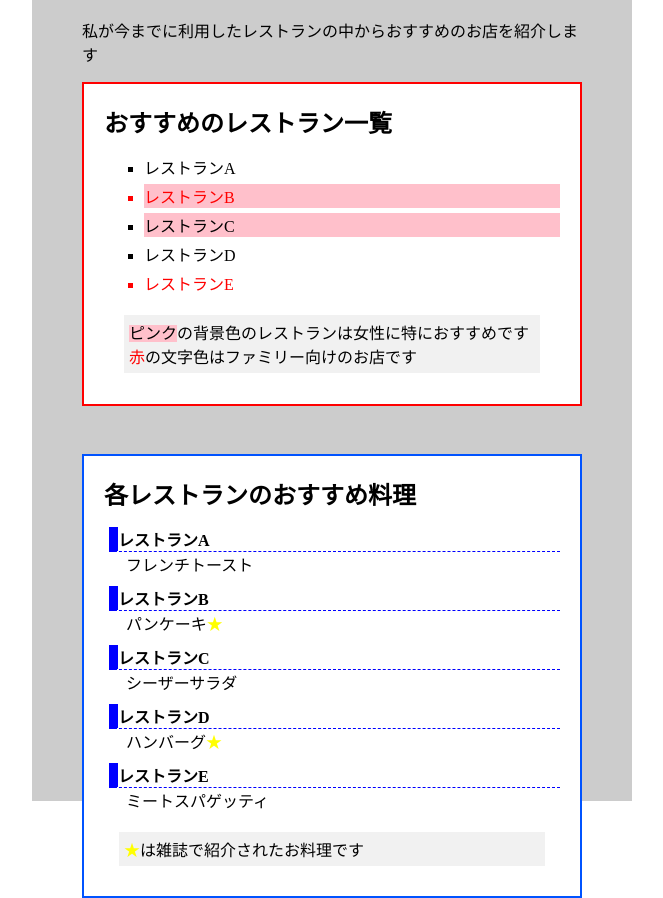
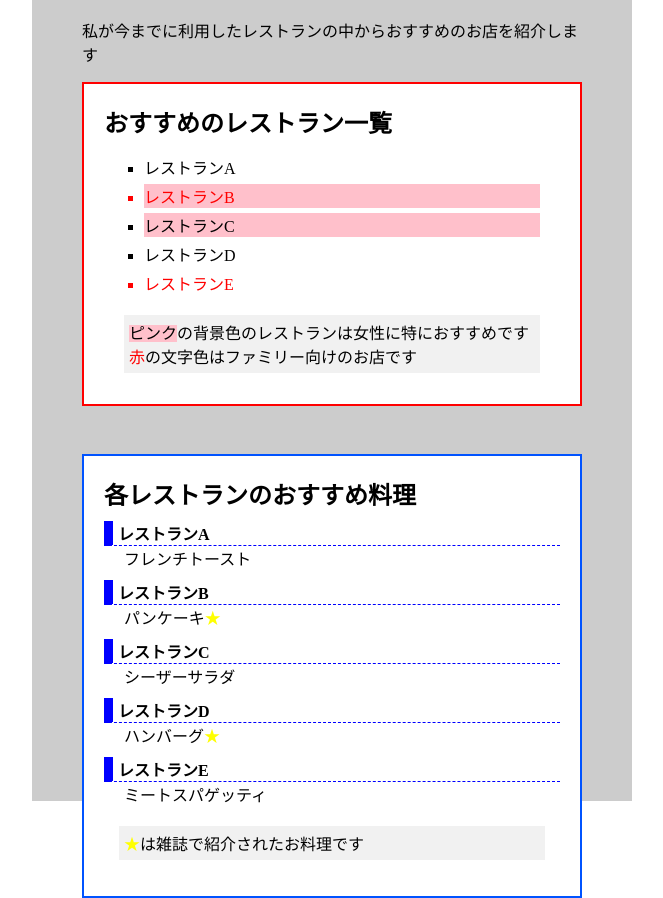
Before and after one commit to KAZMA5/samurai_HTML-CSS, a plain HTML site: page index.html in a window 1280 px wide. Shown: the part 99-997 px from the top of the page, without its empty margins (308-971 px from the left). Drawn offline with Linux system fonts and the light colour scheme.

Commit message:
20210404

```diff
--- a/index.html
+++ b/index.html
@@ -18,23 +18,23 @@
                     <li>レストランD</li>
                     <li class="red">レストランE</li>
                 </ul>
-                <p class="a"><mark1>ピンク</mark1>の背景色のレストランは女性に特におすすめです<br><span1>赤</span1>の文字色はファミリー向けのお店です</p>
+                <p class="a"><span style="background: linear-gradient(transparent 0%, pink 0%)">ピンク</span>の背景色のレストランは女性に特におすすめです<br><span style="color:red">赤</span>の文字色はファミリー向けのお店です</p>
             </div>
             <div id="recommended_foods">
                 <h2>各レストランのおすすめ料理</h2>
-                 <ul>
-                    <h4>レストランA</h4>
-                        <p2>フレンチトースト</p2>
-                    <h4>レストランB</h4>
-                        <p2>パンケーキ<span2>★</span2></p2>
-                    <h4>レストランC</h4>
-                        <p2>シーザーサラダ</p2>
-                    <h4>レストランD</h4>
-                        <p2>ハンバーグ<span2>★</span2></p2>
-                    <h4>レストランE</h4>
-                        <p2>ミートスパゲッティ</p2>
-                </ul>
-                <p id="b"><span2>★</span2>は雑誌で紹介されたお料理です</p>
+                 <dl>
+                    <dt>レストランA</dt>
+                        <dd>フレンチトースト</dd>
+                    <dt>レストランB</dt>
+                        <dd>パンケーキ<span style="color:yellow">★</span></dd>
+                    <dt>レストランC</dt>
+                        <dd>シーザーサラダ</dd>
+                    <dt>レストランD</dt>
+                        <dd>ハンバーグ<span style="color:yellow">★</span></dd>
+                    <dt>レストランE</dt>
+                        <dd>ミートスパゲッティ</dd>
+                </dl>
+                <p id="b"><span style="color:yellow">★</span>は雑誌で紹介されたお料理です</p>
             </div>
         </div>
     </body>
--- a/style.css
+++ b/style.css
@@ -2,6 +2,11 @@
 body {
     height: 100vh;
     margin: 0;
+}
+@media screen and (max-width:480px) {
+    .media-sp {
+        body-size: 100%;
+    }
 }
 div#wrapper {
     height: 100vh;
@@ -31,6 +36,7 @@ ul {
 }
 .bg-pink {
     background-color: pink;
+    margin-right: 20px;
 }
 li {
     margin-bottom: 5px;
@@ -40,18 +46,6 @@ p.a {
     padding: 5px;
     background-color: #f1f1f1;
 }
-mark1 {
-    background-color: pink;
-}
-mark2 {
-    background-color: yellow;
-}
-span1 {
-    color: red;
-}
-span2 {
-    color: yellow;
-}
 div#recommended_foods {
     height: 400px;
     background-color: white;
@@ -59,16 +53,19 @@ div#recommended_foods {
     padding: 20px;
     margin-top: 3pc;
 }
-h4 {
-    margin-left: -35px;
+dl {
+    margin-top: 5px;
+}
+dt {
     margin-bottom: 0;
     border-left: solid 9px blue;
     border-bottom: dashed 1px blue;
     margin-top: 10px;
+    padding-left: 5px;
+    font-weight: bold;
 }
-p2 {
-    margin-top: 0;
-    margin-left: -18px;
+dd {
+    margin-left: 20px;
 }
 #b {
     margin: 20px 15px;
```
Also changed, not shown: .c9/metadata/environment/index.html, .c9/metadata/environment/style.css (added), .c9/metadata/environment/宿題1/index.html (added), .c9/metadata/environment/宿題1/style.css (added), 1 other file.
